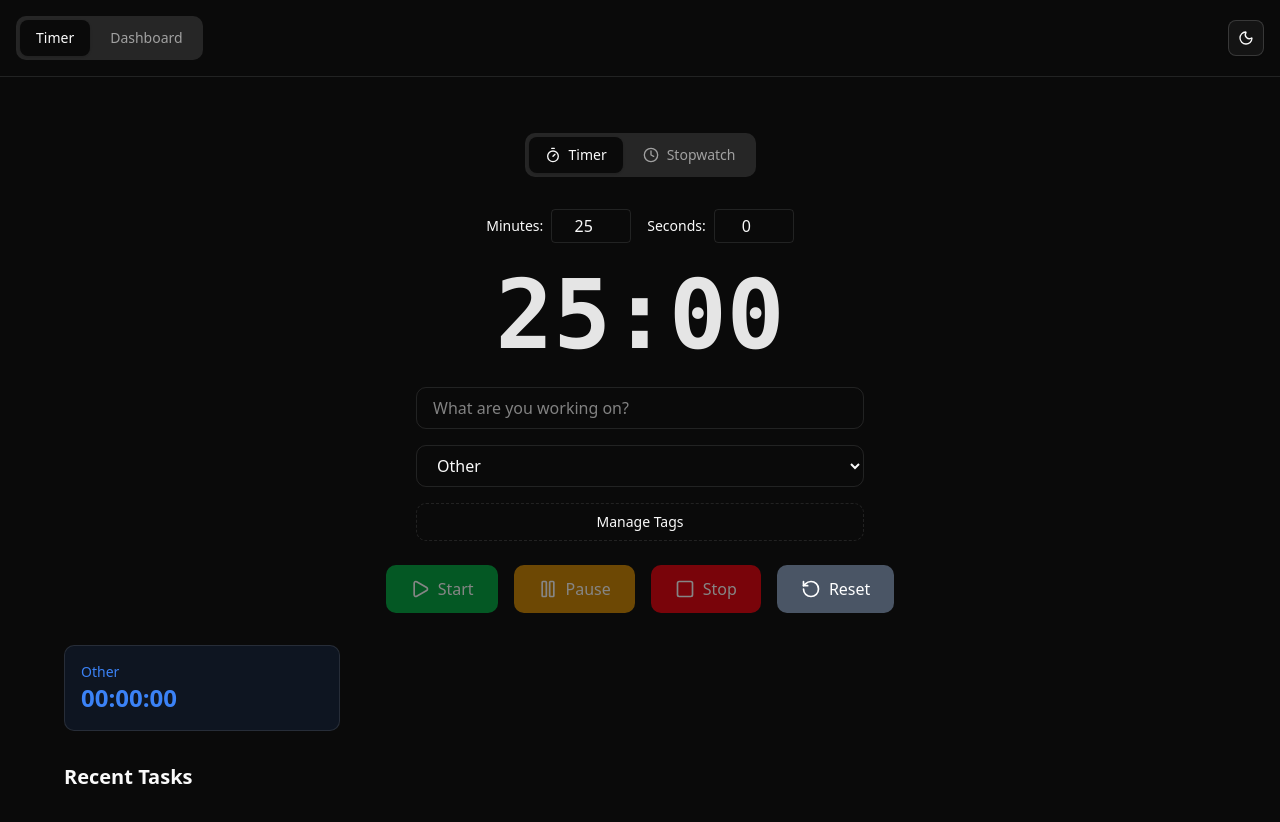
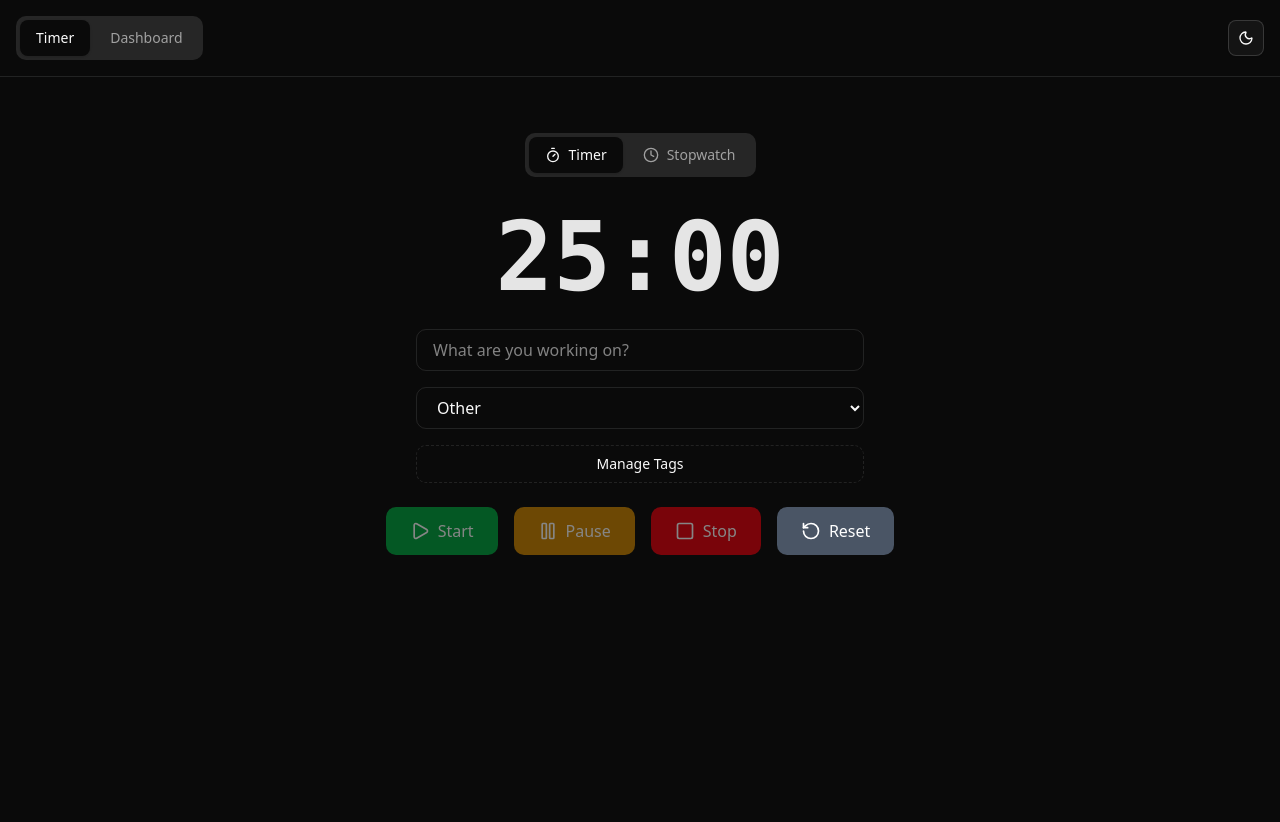
Before and after one commit to umuttalha/sisatma, a React (Vite) app: page / in a window 1280 px wide. Shown: the top 822 px of the page. Built offline with nearby package versions, Linux system fonts and the light colour scheme.

Commit message:
Enhance Timer Page with editing functionality and improved layout

```diff
--- a/src/routes/index.jsx
+++ b/src/routes/index.jsx
@@ -1,7 +1,7 @@
-// index.jsx - Complete Timer page with responsive design
+// index.jsx - Simplified Timer page focused on timing functionality
 import { createFileRoute } from '@tanstack/react-router'
 import React, { useState, useEffect } from 'react'
-import { Play, Pause, Square, RotateCcw, Clock, Timer as TimerIcon, Plus, X, Edit2, Check } from 'lucide-react'
+import { Play, Pause, Square, RotateCcw, Clock, Timer as TimerIcon, Plus, X } from 'lucide-react'
 
 export const Route = createFileRoute('/')({
   component: TimerPage,
@@ -59,9 +59,11 @@ function TimerPage() {
   const [stopwatchPausedTime, setStopwatchPausedTime] = useState(() => {
     return parseInt(localStorage.getItem('stopwatchPausedTime')) || 0
   })
-  const [editingTask, setEditingTask] = useState(null)
   const [newTagName, setNewTagName] = useState('')
   const [showTagManager, setShowTagManager] = useState(false)
+  const [isEditingTime, setIsEditingTime] = useState(false)
+  const [editMinutes, setEditMinutes] = useState('')
+  const [editSeconds, setEditSeconds] = useState('')
 
   // Save all state to localStorage
   useEffect(() => {
@@ -295,33 +297,46 @@ function TimerPage() {
     setStopwatchPausedTime(0)
   }
 
-  const deleteTask = (taskToDelete) => {
-    setTasks(prev => prev.filter(task => task.id !== taskToDelete.id))
+  const handleTimeClick = () => {
+    if (activeTab === 'timer' && !isTimerRunning) {
+      setIsEditingTime(true)
+      setEditMinutes(timerMinutes.toString())
+      setEditSeconds(timerSeconds.toString())
+    }
   }
 
-  const editTask = (id, newTask) => {
-    setTasks(prev => prev.map(task =>
-      task.id === id ? { ...task, task: newTask } : task
-    ))
-    setEditingTask(null)
+  const handleTimeSubmit = () => {
+    const minutes = parseInt(editMinutes) || 0
+    const seconds = parseInt(editSeconds) || 0
+
+    if (seconds >= 60) {
+      setTimerMinutes(minutes + Math.floor(seconds / 60))
+      setTimerSeconds(seconds % 60)
+    } else {
+      setTimerMinutes(minutes)
+      setTimerSeconds(seconds)
     }
 
-  const getTotalTimeByTag = () => {
-    const tagTotals = {}
-    tasks.forEach(task => {
-      if (!tagTotals[task.tag]) {
-        tagTotals[task.tag] = 0
-      }
-      tagTotals[task.tag] += task.duration
-    })
-    return tagTotals
+    setIsEditingTime(false)
   }
 
-  const tagTotals = getTotalTimeByTag()
+  const handleTimeCancel = () => {
+    setIsEditingTime(false)
+    setEditMinutes('')
+    setEditSeconds('')
+  }
+
+  const handleKeyDown = (e) => {
+    if (e.key === 'Enter') {
+      handleTimeSubmit()
+    } else if (e.key === 'Escape') {
+      handleTimeCancel()
+    }
+  }
 
   return (
     <div className="min-h-screen bg-background px-4 py-4 sm:py-6 md:py-8">
-      <div className="max-w-6xl mx-auto space-y-6 sm:space-y-8">
+      <div className="max-w-4xl mx-auto space-y-6 sm:space-y-8">
         {/* Tab Navigation */}
         <div className="flex justify-center">
           <div className="flex space-x-1 bg-muted p-1 rounded-lg">
@@ -352,50 +367,65 @@ function TimerPage() {
 
         {/* Timer/Stopwatch Display */}
         <div className="text-center space-y-4 sm:space-y-6">
-          {/* Timer Input Controls */}
-          {activeTab === 'timer' && (
-            <div className="flex flex-col sm:flex-row justify-center gap-3 sm:gap-4">
-              <div className="flex items-center justify-center space-x-2">
-                <label className="text-sm font-medium whitespace-nowrap">Minutes:</label>
+          {/* Main Timer Display */}
+          <div className="relative">
+            {activeTab === 'timer' && isEditingTime ? (
+              <div className="flex justify-center items-center space-x-2 sm:space-x-4">
+                <div className="flex flex-col items-center space-y-2">
+                  <label className="text-sm font-medium text-muted-foreground">Minutes</label>
                   <input
                     type="number"
                     min="0"
                     max="999"
-                  value={timerMinutes}
-                  onChange={(e) => {
-                    if (!isTimerRunning) {
-                      setTimerMinutes(parseInt(e.target.value) || 0)
-                    }
-                  }}
-                  disabled={isTimerRunning}
-                  className="w-16 sm:w-20 px-2 py-1 border rounded focus:outline-none focus:ring-2 focus:ring-primary disabled:opacity-50 text-center"
+                    value={editMinutes}
+                    onChange={(e) => setEditMinutes(e.target.value)}
+                    onKeyDown={handleKeyDown}
+                    className="w-20 sm:w-24 px-3 py-2 text-2xl sm:text-3xl font-mono text-center border rounded-lg focus:outline-none focus:ring-2 focus:ring-primary"
+                    autoFocus
                   />
                 </div>
-              <div className="flex items-center justify-center space-x-2">
-                <label className="text-sm font-medium whitespace-nowrap">Seconds:</label>
+                <span className="text-2xl sm:text-3xl font-mono font-bold">:</span>
+                <div className="flex flex-col items-center space-y-2">
+                  <label className="text-sm font-medium text-muted-foreground">Seconds</label>
                   <input
                     type="number"
                     min="0"
                     max="59"
-                  value={timerSeconds}
-                  onChange={(e) => {
-                    if (!isTimerRunning) {
-                      setTimerSeconds(parseInt(e.target.value) || 0)
-                    }
-                  }}
-                  disabled={isTimerRunning}
-                  className="w-16 sm:w-20 px-2 py-1 border rounded focus:outline-none focus:ring-2 focus:ring-primary disabled:opacity-50 text-center"
+                    value={editSeconds}
+                    onChange={(e) => setEditSeconds(e.target.value)}
+                    onKeyDown={handleKeyDown}
+                    className="w-20 sm:w-24 px-3 py-2 text-2xl sm:text-3xl font-mono text-center border rounded-lg focus:outline-none focus:ring-2 focus:ring-primary"
                   />
                 </div>
+                <div className="flex flex-col space-y-2 ml-4">
+                  <button
+                    onClick={handleTimeSubmit}
+                    className="px-3 py-1 bg-green-600 text-white rounded text-sm hover:bg-green-700"
+                  >
+                    ✓
+                  </button>
+                  <button
+                    onClick={handleTimeCancel}
+                    className="px-3 py-1 bg-gray-600 text-white rounded text-sm hover:bg-gray-700"
+                  >
+                    ✕
+                  </button>
                 </div>
-          )}
-
-          {/* Main Timer Display */}
-          <div className="text-4xl sm:text-6xl md:text-7xl lg:text-8xl font-mono font-bold text-primary break-all">
+              </div>
+            ) : (
+             <div
+                className={`text-4xl sm:text-6xl md:text-7xl lg:text-8xl font-mono font-bold text-primary break-all ${
+                  activeTab === 'timer' && !isTimerRunning ? 'cursor-pointer' : ''
+                }`}
+                onClick={handleTimeClick}
+                title={activeTab === 'timer' && !isTimerRunning ? 'Click to edit time' : ''}
+              >
                 {activeTab === 'timer'
                   ? `${timerMinutes.toString().padStart(2, '0')}:${timerSeconds.toString().padStart(2, '0')}`
                   : formatTime(stopwatchTime)
                 }
+              </div>
+            )}
           </div>
 
           {/* Task Input Section */}
@@ -574,80 +604,6 @@ function TimerPage() {
             )}
           </div>
         </div>
-
-        {/* Tag Statistics */}
-        <div className="grid grid-cols-1 sm:grid-cols-2 lg:grid-cols-3 xl:grid-cols-4 gap-3 sm:gap-4">
-          {userTags.map(tag => (
-            <div
-              key={tag}
-              className="p-3 sm:p-4 rounded-lg border"
-              style={{ backgroundColor: getTagBackground(tag) }}
-            >
-              <div className="text-sm font-medium truncate" style={{ color: getTagColor(tag) }}>
-                {tag}
-              </div>
-              <div className="text-lg sm:text-xl md:text-2xl font-bold" style={{ color: getTagColor(tag) }}>
-                {formatTime(tagTotals[tag] || 0)}
-              </div>
-            </div>
-          ))}
-        </div>
-
-        {/* Recent Tasks */}
-        <div className="space-y-3 sm:space-y-4">
-          <h2 className="text-lg sm:text-xl font-semibold">Recent Tasks</h2>
-          <div className="space-y-2 max-h-60 sm:max-h-80 overflow-y-auto">
-            {tasks.slice(-10).reverse().map(task => {
-              return (
-                <div key={task.id} className="flex items-center justify-between p-3 bg-card rounded-lg border gap-3">
-                  <div className="flex items-center space-x-2 sm:space-x-3 flex-1 min-w-0">
-                    <div
-                      className="w-3 h-3 rounded-full shrink-0"
-                      style={{ backgroundColor: getTagColor(task.tag) }}
-                    />
-                    {editingTask === task.id ? (
-                      <input
-                        type="text"
-                        defaultValue={task.task}
-                        onKeyDown={(e) => {
-                          if (e.key === 'Enter') {
-                            editTask(task.id, e.target.value)
-                          }
-                          if (e.key === 'Escape') {
-                            setEditingTask(null)
-                          }
-                        }}
-                        onBlur={(e) => editTask(task.id, e.target.value)}
-                        className="flex-1 px-2 py-1 border rounded text-sm"
-                        autoFocus
-                      />
-                    ) : (
-                      <span className="flex-1 truncate text-sm sm:text-base">{task.task}</span>
-                    )}
-                    <div className="flex flex-col sm:flex-row sm:items-center sm:space-x-3 text-xs sm:text-sm text-muted-foreground shrink-0">
-                      <span className="font-mono">{formatTime(task.duration)}</span>
-                      <span className="hidden sm:inline">{task.date}</span>
-                    </div>
-                  </div>
-                  <div className="flex items-center space-x-1 shrink-0">
-                    <button
-                      onClick={() => setEditingTask(task.id)}
-                      className="p-1 hover:bg-muted rounded"
-                    >
-                      <Edit2 size={14} />
-                    </button>
-                    <button
-                      onClick={() => deleteTask(task)}
-                      className="p-1 hover:bg-muted rounded text-red-500"
-                    >
-                      <X size={14} />
-                    </button>
-                  </div>
-                </div>
-              )
-            })}
-          </div>
-        </div>
       </div>
     </div>
   )
```
Also changed, not shown: src/routes/dashboard.jsx (+141 -2 lines). Lines whose indentation alone changed are shown as unchanged.
